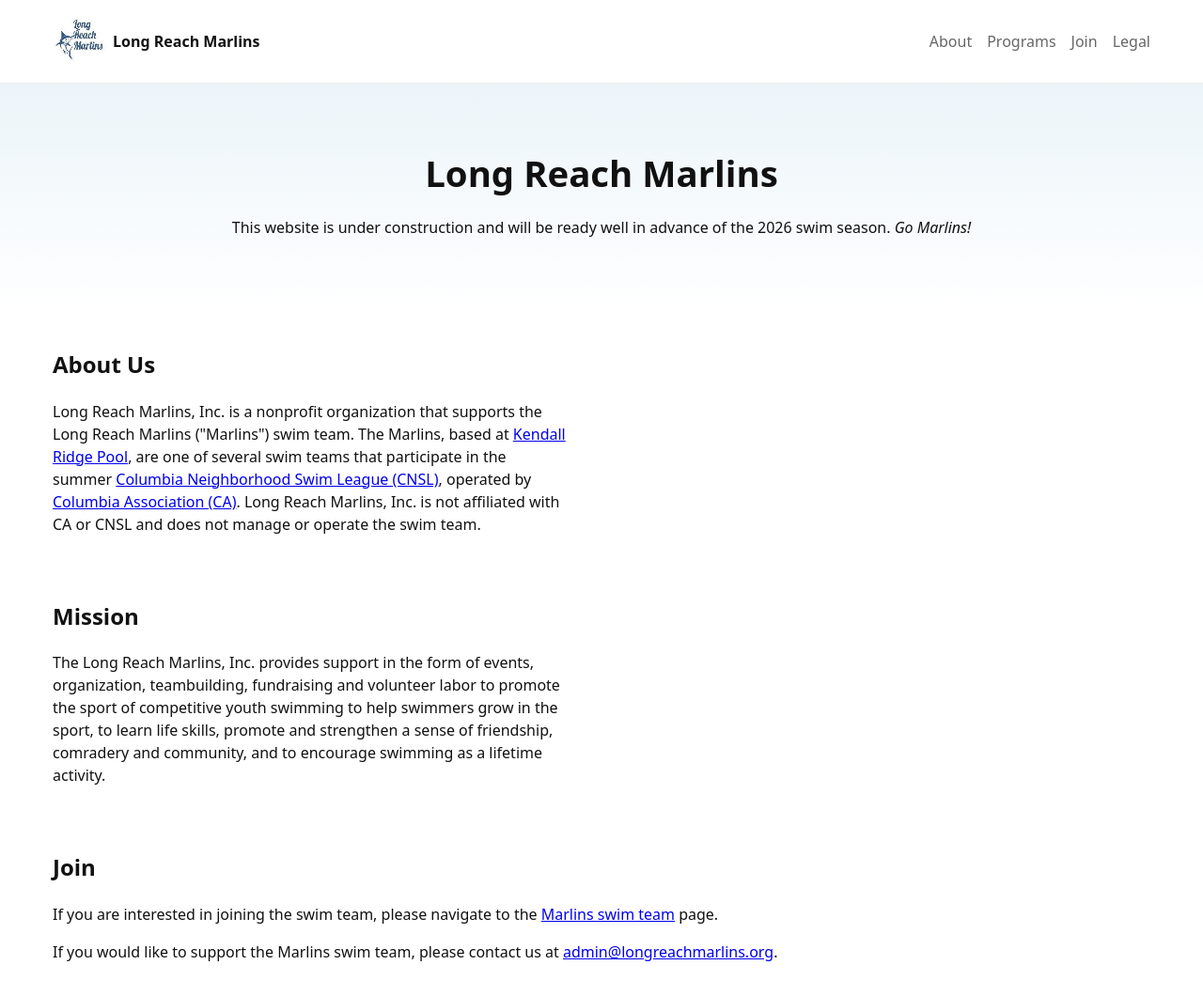
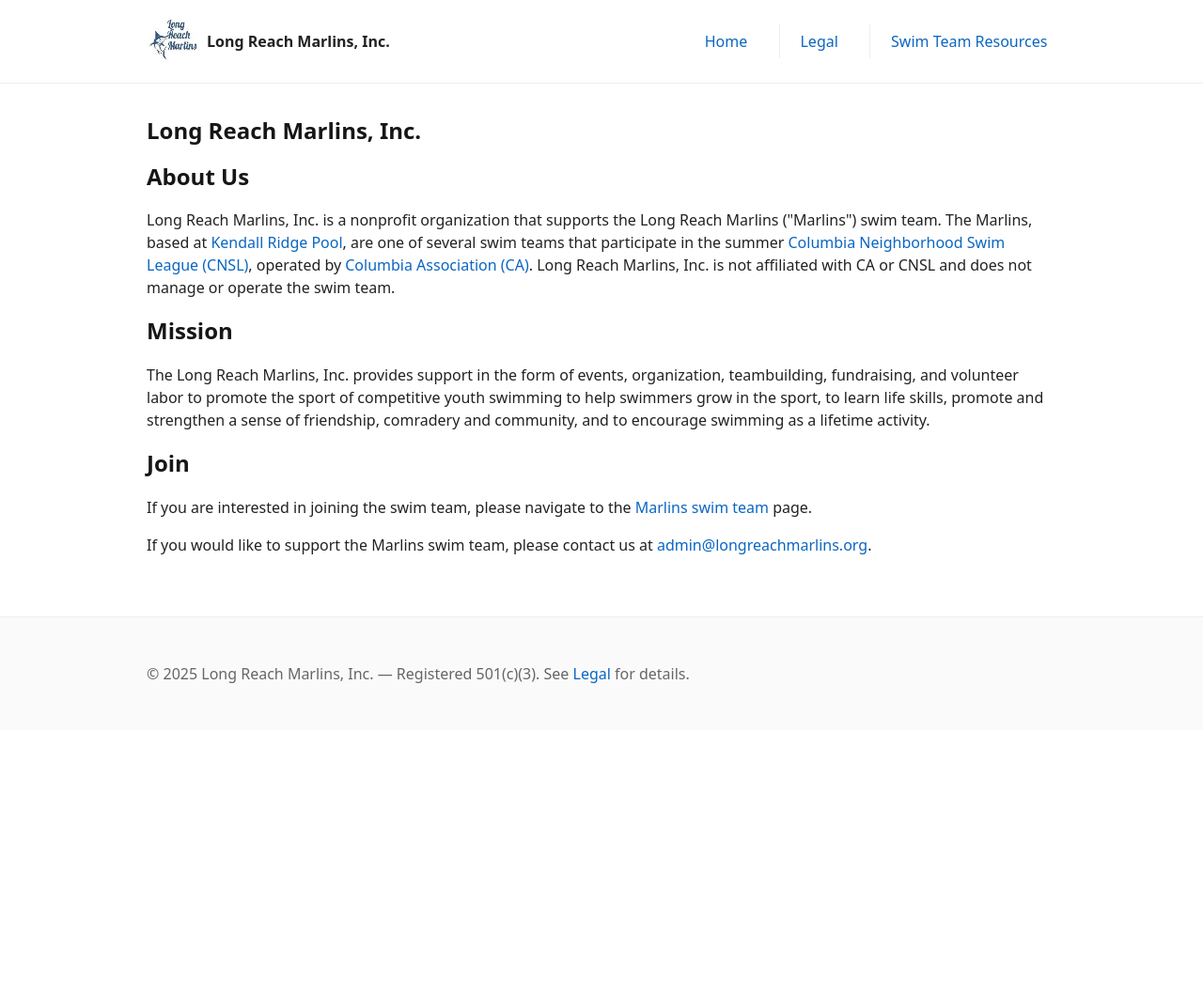
Before and after one commit to Long-Reach-Marlins/website, a plain HTML site: page src/index.html in a window 1280 px wide. Shown: the top 1060 px of the page at 94% size. After the commit the page ends 800 px from the top, so only its background shows below. Drawn offline with Linux system fonts and the light colour scheme.

Commit message:
Add swim team resources and page

```diff
--- a/src/css/styles.css
+++ b/src/css/styles.css
@@ -1,14 +1,23 @@
 /* Basic responsive styles for Long Reach Marlins */
 :root{
-  --accent:#0077b6;
+  /* Primary accent used for links and buttons. Darkened to improve contrast for accessibility */
+  --accent:#064e44; /* rgb(6,78,68) */
+  --accent-dark:#033b33;
+  /* Link colors: chosen to contrast with both white background and the site's body text color (#111) */
+  --link-color:#0b66c3; /* stronger, saturated blue for clearer contrast */
+  --link-dark:#054a8a;
+  --accent-rgb: 6,78,68;
   --muted:#666;
-  --wrap:1200px;
+  /* Softer text colors to reduce harsh black; headings slightly darker than body for hierarchy */
+  --text-color: #222222;
+  --heading-color: #161616;
+  --wrap:1000px;
 }
 *{box-sizing:border-box}
 *{box-sizing:border-box}
 /* Always show a vertical scrollbar to avoid layout jump when pages are short */
 html{overflow-y:scroll}
-body{font-family:system-ui,-apple-system,Segoe UI,Roboto,Helvetica,Arial;line-height:1.5;margin:0;color:#111}
+body{font-family:system-ui,-apple-system,Segoe UI,Roboto,Helvetica,Arial;line-height:1.5;margin:0;color:var(--text-color)}
 .wrap{max-width:var(--wrap);margin:0 auto;padding:1rem}
 .site-header{background:#fff;border-bottom:1px solid #eee;position:sticky;top:0;z-index:40}
 .header-inner{display:flex;align-items:center;gap:1rem}
@@ -21,12 +30,30 @@
 .nav-toggle{display:none;background:none;border:1px solid #ddd;padding:.4rem .6rem;border-radius:6px}
 .main-nav{margin-left:auto}
 .main-nav ul{list-style:none;margin:0;padding:0;display:flex;gap:1rem}
-.main-nav a{text-decoration:none;color:var(--muted)}
-.hero{background:linear-gradient(180deg, rgba(0,119,182,0.08), transparent);padding:3rem 0;text-align:center}
+/* Nav links should follow the global link treatment for contrast; padding retained for tap targets */
+.main-nav a{text-decoration:none;color:var(--link-color);padding:.4rem .6rem;border-radius:6px;display:inline-block}
+
+/* Delineate menu items with a subtle divider for horizontal layout */
+.main-nav li{display:flex;align-items:center}
+.main-nav li + li{margin-left:0.5rem;padding-left:0.75rem;border-left:1px solid #eee}
+
+
+/* Global link styles: keep the same color for normal and visited links, and a subtle darker shade on hover/focus */
+a { color: var(--link-color); text-decoration: none; text-decoration-color: var(--link-color); text-underline-offset: 2px; font-weight:500; transition: color .12s ease-in-out; }
+a:visited { color: var(--link-color); }
+a:hover, a:focus { color: var(--link-dark); text-decoration-color: var(--link-dark); text-decoration: underline; }
+
+/* Accessible focus ring for keyboard users */
+a:focus-visible {
+  outline: none;
+  box-shadow: 0 0 0 3px rgba(var(--accent-rgb), 0.14);
+  border-radius: 6px;
+}
 
 /* Use the same subtle shaded background on the legal page to match the index hero */
-.legal{background:linear-gradient(180deg, rgba(0,119,182,0.08), transparent)}
 .hero h1{font-size:clamp(1.6rem,4vw,2.4rem);margin:.2rem 0}
+/* Heading styles: softer color and slightly reduced weight for a gentler appearance */
+h1,h2,h3,h4,h5,h6{color:var(--heading-color);font-weight:600;line-height:1.2}
 .lead{color:var(--muted)}
 .btn{display:inline-block;background:var(--accent);color:#fff;padding:.6rem 1rem;border-radius:6px;text-decoration:none}
 section{padding:2rem 0}
@@ -45,3 +72,5 @@
 /* When nav is open (toggled by JS) */
 .main-nav.open{display:block;position:absolute;left:0;right:0;top:64px;background:#fff;padding:1rem;border-bottom:1px solid #eee}
 .main-nav.open ul{flex-direction:column}
+/* In the stacked mobile menu, use top borders instead of left borders for separation */
+.main-nav.open li + li{border-left: none;margin-left:0;padding-left:0;border-top:1px solid #eee;padding-top:.6rem;margin-top:.6rem}
--- a/src/index.html
+++ b/src/index.html
@@ -5,7 +5,8 @@
   <meta charset="utf-8" />
   <meta name="viewport" content="width=device-width, initial-scale=1" />
   <title>Long Reach Marlins, Inc.</title>
-  <meta name="description" content="Long Reach Marlins, Inc. is a registered 501(c)(3) nonprofit organization that supports the Long Reach Marlins swim team in Columbia, MD." />
+  <meta name="description"
+    content="Long Reach Marlins, Inc. is a registered 501(c)(3) nonprofit organization that supports the Long Reach Marlins swim team in Columbia, MD." />
   <meta name="author" content="Long Reach Marlins, Inc." />
   <meta name="robots" content="index, follow" />
   <meta name="keywords" content="Long Reach Marlins, swim team, Columbia MD, youth swimming, nonprofit, 501(c)(3)" />
@@ -19,56 +20,46 @@
     <div class="wrap header-inner">
       <a class="brand" href="/">
         <img src="./assets/lrm.png" alt="Long Reach Marlins logo" class="logo" width="56" height="56" />
-        <span class="org-name">Long Reach Marlins</span>
+        <span class="org-name">Long Reach Marlins, Inc.</span>
       </a>
       <button class="nav-toggle" id="navToggle" aria-expanded="false" aria-controls="mainNav">Menu</button>
       <nav id="mainNav" class="main-nav" aria-label="Primary">
         <ul>
-          <li><a href="#about">About</a></li>
-          <li><a href="#programs">Programs</a></li>
-          <li><a href="#join">Join</a></li>
+          <li><a href="index.html">Home</a></li>
           <li><a href="legal.html">Legal</a></li>
+          <li><a href="resources.html">Swim Team Resources</a></li>
         </ul>
       </nav>
     </div>
   </header>
 
   <main>
-    <section class="hero">
-      <div class="wrap">
-        <h1>Long Reach Marlins</h1>
-        <p>This website is under construction and will be ready well in advance of the 2026 swim season. <em>Go
-            Marlins!</em></p>
-      </div>
-    </section>
+    <section class="wrap">
+      <h1>Long Reach Marlins, Inc.</h1>
 
-    <section id="about" class="wrap about">
       <h2>About Us</h2>
       <p>
-        Long Reach Marlins, Inc. is a nonprofit organization that supports the Long Reach Marlins ("Marlins") swim team.
+        Long Reach Marlins, Inc. is a nonprofit organization that supports the Long Reach Marlins ("Marlins") swim
+        team.
         The Marlins, based at
         <a href="https://columbiaassociation.org/sports-recreation/pools/pool-locations/kendall-ridge-kr-pool/"
           target="_blank">Kendall Ridge Pool</a>,
         are one of several swim teams that participate in the summer
         <a href="https://www.gomotionapp.com/team/reccnsl/page/home" target="_blank">Columbia Neighborhood Swim League
           (CNSL)</a>,
-        operated by <a href="https://columbiaassociation.org/" target="_blank">Columbia Association (CA)</a>. Long Reach
+        operated by <a href="https://columbiaassociation.org/" target="_blank">Columbia Association (CA)</a>. Long
+        Reach
         Marlins, Inc. is not affiliated
         with CA or CNSL and does not manage or operate the swim team.
       </p>
-    </section>
 
-    <section id="mission" class="wrap programs">
       <h2>Mission</h2>
-      <p>The Long Reach Marlins, Inc. provides support in the form of events, organization, teambuilding, fundraising
+      <p>The Long Reach Marlins, Inc. provides support in the form of events, organization, teambuilding, fundraising,
         and volunteer labor to promote the sport of competitive youth swimming to help swimmers grow in the sport, to
-        learn life
-        skills, promote and strengthen a sense of friendship, comradery and community, and to encourage swimming as a
-        lifetime activity.
+        learn life skills, promote and strengthen a sense of friendship, comradery and community, and to encourage swimming
+        as a lifetime activity.
       </p>
-    </section>
 
-    <section id="join" class="wrap join">
       <h2>Join</h2>
       <p>If you are interested in joining the swim team, please navigate to the <a
           href="https://swim.longreachmarlins.org" target="_blank">Marlins swim team</a> page.</p>
@@ -79,8 +70,7 @@
 
   <footer class="site-footer">
     <div class="wrap">
-      <p>&copy; <span id="year"></span> Long Reach Marlins, Inc. — Registered 501(c)(3). See <a
-          href="legal.html">Legal</a> for details.</p>
+      <p>&copy; <span id="year"></span> Long Reach Marlins, Inc. — Registered 501(c)(3). See <a href="legal.html">Legal</a> for details.</p>
     </div>
   </footer>
 
```
Also changed, not shown: src/legal.html (+3 -4 lines), src/resources.html (added, +69 -0 lines), 3 other files.
